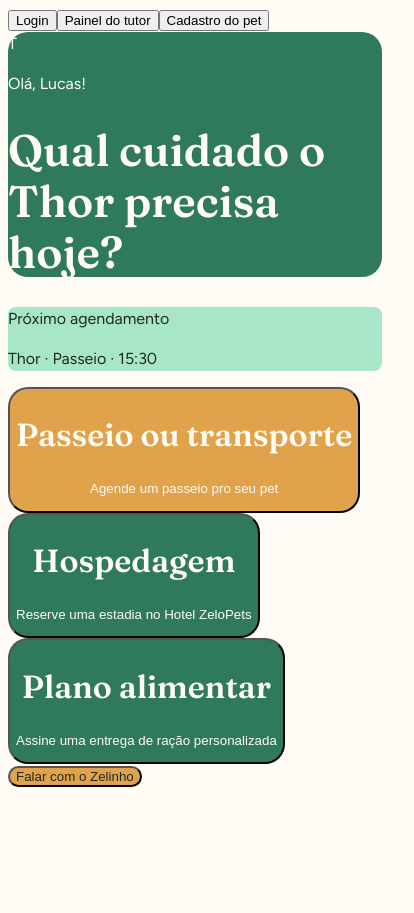
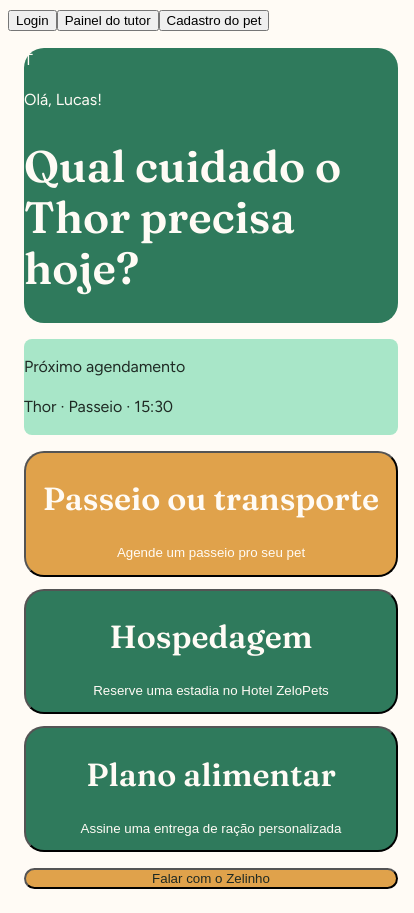
Before and after one commit to lucassouza147770-art/zelopets, a React (Vite) app in the folder frontend/: page / in a window 390 px wide. Both pictures are taken after a click on the button "Painel do tutor". Shown: the whole page, 414 px wide, since content can reach past the window. Before the commit the page ends 844 px from the top, so only its background shows below. Built offline with nearby package versions, Linux system fonts and the light colour scheme.

Commit message:
feat: responsivo (mobile/tablet/desktop) e 2 momentos de movimento

```diff
--- a/frontend/src/main.tsx
+++ b/frontend/src/main.tsx
@@ -3,6 +3,8 @@ import { createRoot } from 'react-dom/client'
 import { App } from './App'
 import './styles/tipografia.css'
 import './styles/cores.css'
+import './styles/responsivo.css'
+import './styles/movimento.css'
 
 createRoot(document.getElementById('root')!).render(
   <StrictMode>
--- /dev/null
+++ b/frontend/src/styles/movimento.css
@@ -0,0 +1,37 @@
+/* A porta destacada é o único controle que responde com movimento. */
+.porta-de-cuidado--destaque {
+  transition: transform 150ms ease, box-shadow 150ms ease;
+}
+
+.porta-de-cuidado--destaque:hover {
+  transform: translateY(-2px);
+  box-shadow: 0 8px 20px rgba(0, 0, 0, 0.12);
+}
+
+.porta-de-cuidado--destaque:active {
+  transform: scale(0.97);
+}
+
+/* A faixa sinaliza a chegada do dado sem animar a tela inteira. */
+@keyframes revelar-agendamento {
+  from {
+    opacity: 0;
+    transform: translateY(4px);
+  }
+  to {
+    opacity: 1;
+    transform: translateY(0);
+  }
+}
+
+.faixa-de-agendamento:not(.faixa-de-agendamento--carregando) {
+  animation: revelar-agendamento 320ms ease;
+}
+
+@media (prefers-reduced-motion: reduce) {
+  .porta-de-cuidado--destaque,
+  .faixa-de-agendamento:not(.faixa-de-agendamento--carregando) {
+    animation: none;
+    transition: none;
+  }
+}
--- /dev/null
+++ b/frontend/src/styles/responsivo.css
@@ -0,0 +1,54 @@
+/* Base = celular (até ~599px): tudo empilhado em coluna única,
+   na mesma ordem de leitura da hierarquia que definimos. */
+
+.painel-do-tutor,
+.tela-cadastro-do-pet,
+.tela-login {
+  display: flex;
+  flex-direction: column;
+  gap: 1rem;
+  width: 100%;
+  max-width: 640px;
+  margin-inline: auto;
+  padding: 1rem;
+}
+
+.trilha-de-portas {
+  display: flex;
+  flex-direction: column;
+  gap: 0.75rem;
+}
+
+.galeria-de-racas {
+  display: grid;
+  grid-template-columns: repeat(3, 1fr);
+  gap: 0.5rem;
+}
+
+/* Tablet: o destaque mantém a largura total e a prioridade visual. */
+@media (min-width: 600px) {
+  .trilha-de-portas {
+    display: grid;
+    grid-template-columns: repeat(2, 1fr);
+    gap: 1rem;
+  }
+
+  .porta-de-cuidado--destaque {
+    grid-column: 1 / -1;
+  }
+
+  .galeria-de-racas {
+    grid-template-columns: repeat(4, 1fr);
+  }
+}
+
+/* Desktop: o destaque continua atravessando a grade inteira. */
+@media (min-width: 960px) {
+  .trilha-de-portas {
+    grid-template-columns: repeat(3, 1fr);
+  }
+
+  .galeria-de-racas {
+    grid-template-columns: repeat(6, 1fr);
+  }
+}
```
Also changed, not shown: 2 other files (tests, documents, lock files or other folders).
